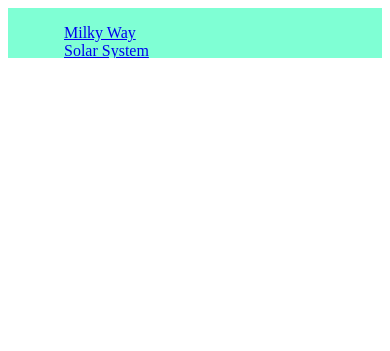
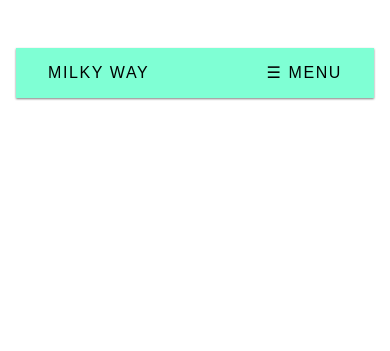
Before and after one commit to thekatsmeowkode/dynamic-user-interface-exercises, a plain HTML site: page index.html in a window 390 px wide. Drawn offline with Linux system fonts and the light colour scheme.

Commit message:
Add CSS responsive navbar

```diff
--- a/index.html
+++ b/index.html
@@ -9,9 +9,12 @@
     <title>Drop-down-menu</title>
 </head>
 <body>
-    <nav class="nav-bar">
-        <ul class="menu">
-            <li><a href="#">Milky Way</a></li>
+    <nav class="nav-bar" id="menu">
+        <ul id="close-menu">
+            <li><a href="#" aria-haspopup="true">Milky Way</a></li>
+                <ul class="dropdown" aria-label="submenu">
+                    <li class="submenu-li"><a class="submenu-a" href='#'>Submenu</a></li>
+                </ul>
             <li><a href="#">Solar System</a></li>
             <li><a href="#">Earth</a></li>
             <li><a href="#">North America</a></li>
@@ -22,8 +25,8 @@
             <li><a href="#">Anamosa</a></li>
             <li><a href="#">House</a></li>
             <li><a href="#">Room</a></li>
-            <li><a href="#">&#215; Close Menu </a></li>
-            <li><a href="#">&#9776; Menu</a></li>
+            <li><a href="#close-menu">&#215; Close Menu </a></li>
+            <li><a href="#menu">&#9776; Menu</a></li>
         </ul>
     </nav>
 </body>
--- a/styles.css
+++ b/styles.css
@@ -1,12 +1,89 @@
+body {
+    margin:1em;
+    color:rgb(20, 50, 60);
+    font-family: Arial, Helvetica, sans-serif;
+}
+
+a {
+    text-decoration:none;
+    color:black
+}
+
 nav {
     overflow:hidden;
     background-color:aquamarine;
     padding: 0 1em;
+    margin:3em 0 6em;
     height:50px;
+    box-shadow: 0 1px 2px gray
 }
 
 ul {
     list-style-type: none;
     max-height:100px;
+    position:relative;
+    margin:0;
+    padding:0;
+}
 
+nav li {
+    display:inline-block
 }
+
+nav a {
+    display:inline-block;
+    padding: 0 1em;
+    text-decoration:none;
+    text-transform:uppercase;
+    line-height:50px;
+    height:50px;
+    white-space:nowrap;
+    letter-spacing:.1em
+}
+
+nav li:last-child {
+    position:absolute;
+    right:0;
+    bottom:50px;
+    padding-left:3em;
+    background-image: linear-gradient(to right, rgba(127, 255, 212, 0.348) 0, aquamarine 2em);
+}
+
+nav li:nth-last-child(2) {
+    display:none;
+}
+
+nav#menu:target {
+    height:auto;
+    padding:0
+}
+
+nav#menu:target ul {
+    max-height:none;
+}
+
+nav#menu:target li {
+    display:block
+}
+
+nav#menu:target a {
+    display:block;
+    padding:0 2em;
+}
+
+nav#menu:target li:not(:first-child) {
+    margin-top:2px;
+}
+
+nav#menu:target li:last-child {
+    display:none;
+}
+
+nav#menu:target li:nth-last-child(2) {
+    display:inline-block;
+    position:absolute;
+    top:0;
+    right:0;
+    margin:0;
+    border-left:2px solid blue
+}
```
